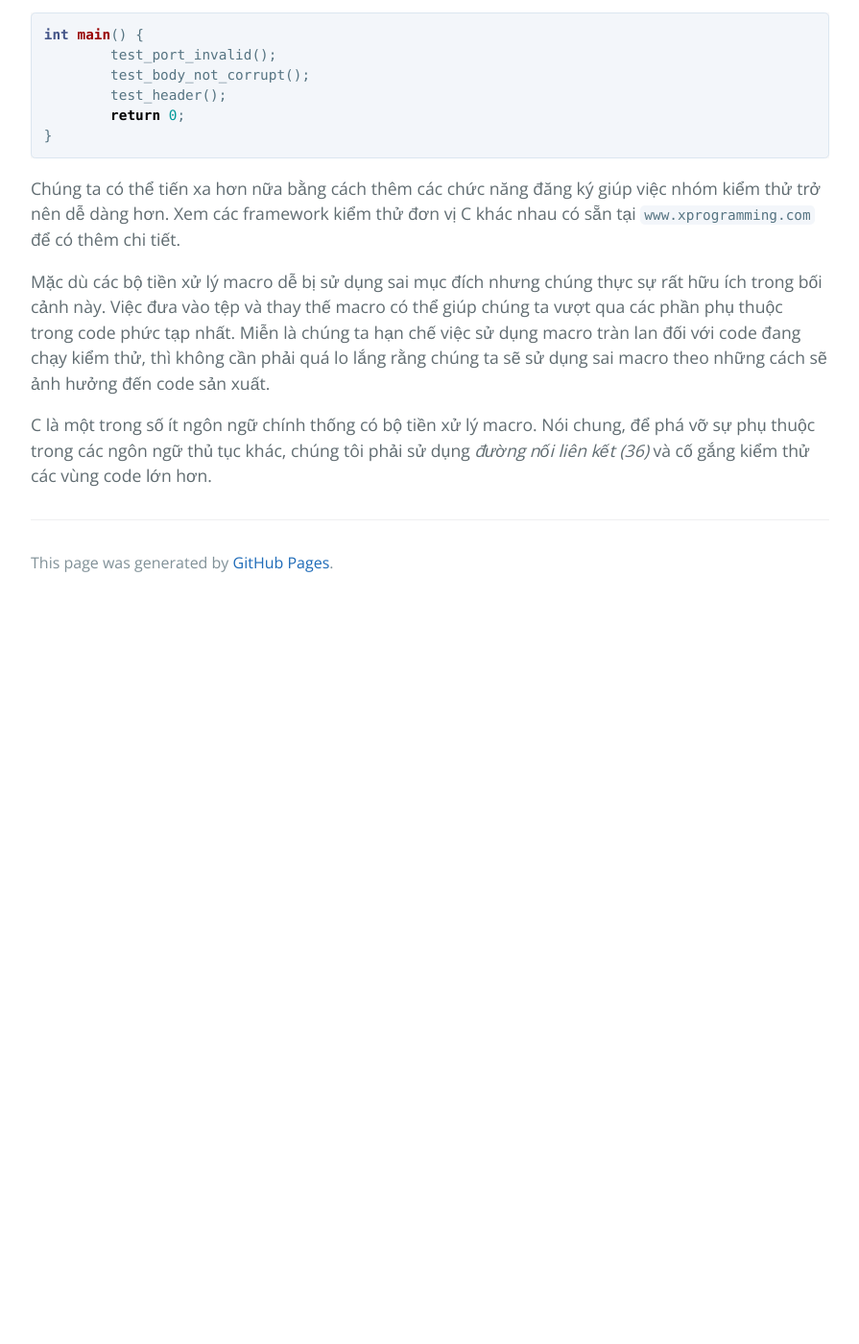
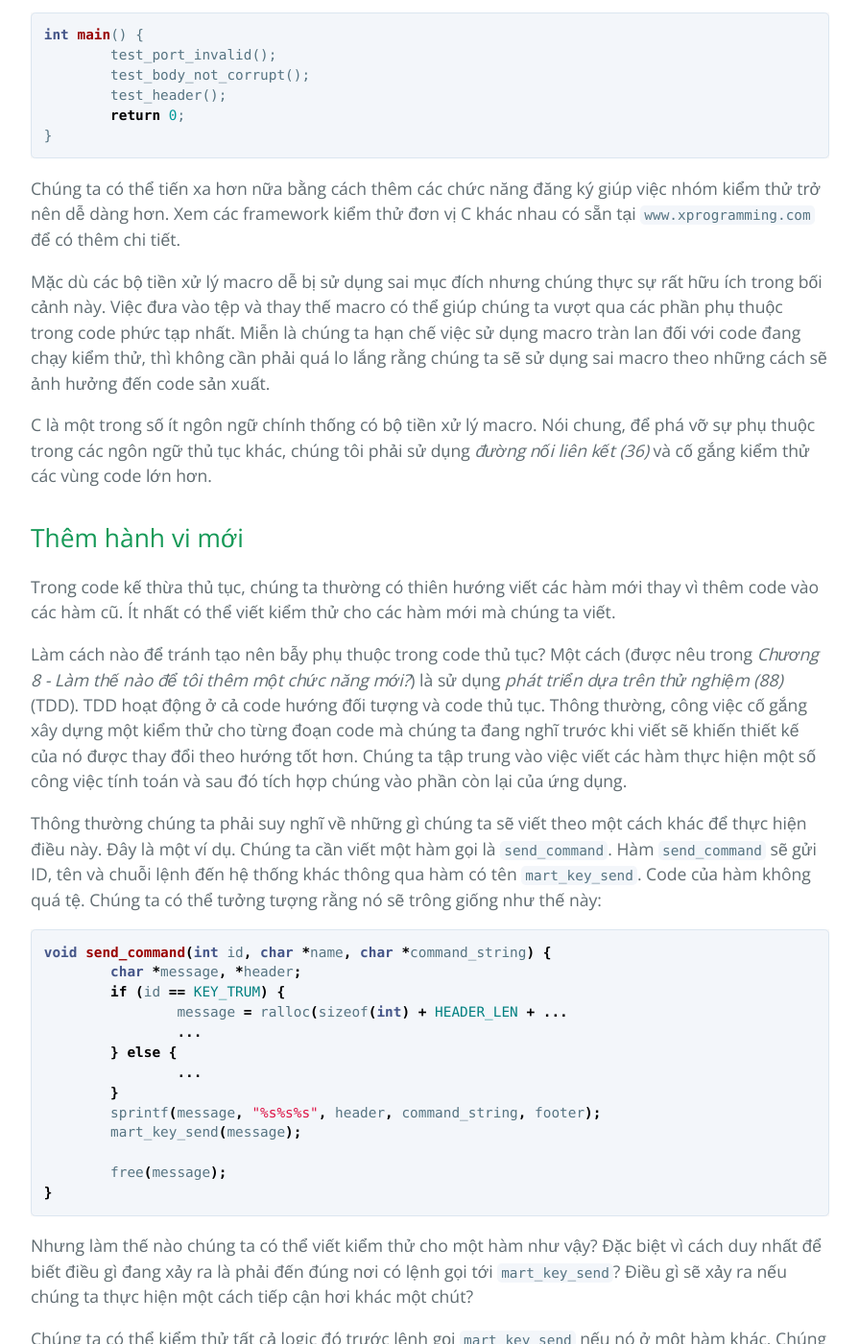
Before and after one commit to HaiBV/haibv.github.io, a Jekyll site: the page built from working-effectively-with-legacy-code/chapter-19-my-project-is-not-object-oriented-how-do-i-make-safe-changes.md, in a window 1280 px wide and 1400 px high, scrolled down 5552 px. Shown: the whole window at 96% size, without its empty margins (192-1087 px from the left). Built offline with Jekyll 4.4.1, drawn with Linux system fonts in a browser that asks for light colours; our own code applies the rules of GitHub Pages for plain Markdown files; before the commit the page ends 6182 px from its top, so only the background shows below that; some of the changed text lies outside the part shown.

Commit message:
Book - Working Efectively with Legacy Code - P2 - C19

````diff
--- a/working-effectively-with-legacy-code/chapter-19-my-project-is-not-object-oriented-how-do-i-make-safe-changes.md
+++ b/working-effectively-with-legacy-code/chapter-19-my-project-is-not-object-oriented-how-do-i-make-safe-changes.md
@@ -181,3 +181,65 @@
 Mặc dù các bộ tiền xử lý macro dễ bị sử dụng sai mục đích nhưng chúng thực sự rất hữu ích trong bối cảnh này. Việc đưa vào tệp và thay thế macro có thể giúp chúng ta vượt qua các phần phụ thuộc trong code phức tạp nhất. Miễn là chúng ta hạn chế việc sử dụng macro tràn lan đối với code đang chạy kiểm thử, thì không cần phải quá lo lắng rằng chúng ta sẽ sử dụng sai macro theo những cách sẽ ảnh hưởng đến code sản xuất.
 
 C là một trong số ít ngôn ngữ chính thống có bộ tiền xử lý macro. Nói chung, để phá vỡ sự phụ thuộc trong các ngôn ngữ thủ tục khác, chúng tôi phải sử dụng _đường nối liên kết (36)_ và cố gắng kiểm thử các vùng code lớn hơn.
+
+## Thêm hành vi mới
+
+Trong code kế thừa thủ tục, chúng ta thường có thiên hướng viết các hàm mới thay vì thêm code vào các hàm cũ. Ít nhất có thể viết kiểm thử cho các hàm mới mà chúng ta viết.
+
+Làm cách nào để tránh tạo nên bẫy phụ thuộc trong code thủ tục? Một cách (được nêu trong _Chương 8 - Làm thế nào để tôi thêm một chức năng mới?_) là sử dụng _phát triển dựa trên thử nghiệm (88)_ (TDD). TDD hoạt động ở cả code hướng đối tượng và code thủ tục. Thông thường, công việc cố gắng xây dựng một kiểm thử cho từng đoạn code mà chúng ta đang nghĩ trước khi viết sẽ khiến thiết kế của nó được thay đổi theo hướng tốt hơn. Chúng ta tập trung vào việc viết các hàm thực hiện một số công việc tính toán và sau đó tích hợp chúng vào phần còn lại của ứng dụng.
+
+Thông thường chúng ta phải suy nghĩ về những gì chúng ta sẽ viết theo một cách khác để thực hiện điều này. Đây là một ví dụ. Chúng ta cần viết một hàm gọi là `send_command`. Hàm `send_command` sẽ gửi ID, tên và chuỗi lệnh đến hệ thống khác thông qua hàm có tên `mart_key_send`. Code của hàm không quá tệ. Chúng ta có thể tưởng tượng rằng nó sẽ trông giống như thế này:
+
+```java
+void send_command(int id, char *name, char *command_string) {
+	char *message, *header;
+	if (id == KEY_TRUM) {
+		message = ralloc(sizeof(int) + HEADER_LEN + ...
+		...
+	} else {
+		...
+	}
+	sprintf(message, "%s%s%s", header, command_string, footer);
+	mart_key_send(message);
+
+	free(message);
+}
+```
+
+Nhưng làm thế nào chúng ta có thể viết kiểm thử cho một hàm như vậy? Đặc biệt vì cách duy nhất để biết điều gì đang xảy ra là phải đến đúng nơi có lệnh gọi tới `mart_key_send`? Điều gì sẽ xảy ra nếu chúng ta thực hiện một cách tiếp cận hơi khác một chút?
+
+Chúng ta có thể kiểm thử tất cả logic đó trước lệnh gọi `mart_key_send` nếu nó ở một hàm khác. Chúng ta có thể viết kiểm thử đầu tiên của mình như thế này:
+
+```java
+char *command = form_command(1, "Mike Ratledge", "56:78:cusp-:78");
+assert(!strcmp("<-rsp-Mike  Ratledge><56:78:cusp-:78><-rspr>", command));
+```
+
+Sau đó, chúng ta có thể viết hàm `form_command`, hàm này trả về một lệnh:
+
+```java
+char *form_command(int id, char *name, char *command_string)
+{
+	char *message, *header;
+	if (id == KEY_TRUM) {
+		message = ralloc(sizeof(int) + HEADER_LEN + ...
+		...
+	} else {
+		...
+	}
+	sprintf(message, "%s%s%s", header, command_string, footer);
+
+	return message;
+}
+```
+
+Khi có được điều đó, chúng ta có thể viết hàm send_command đơn giản mà chúng ta cần:
+
+```java
+void send_command(int id, char *name, char *command_string) {
+	char *command = form_command(id, name, command_string);
+	mart_key_send(command);
+
+	free(message);
+}
+```
````
